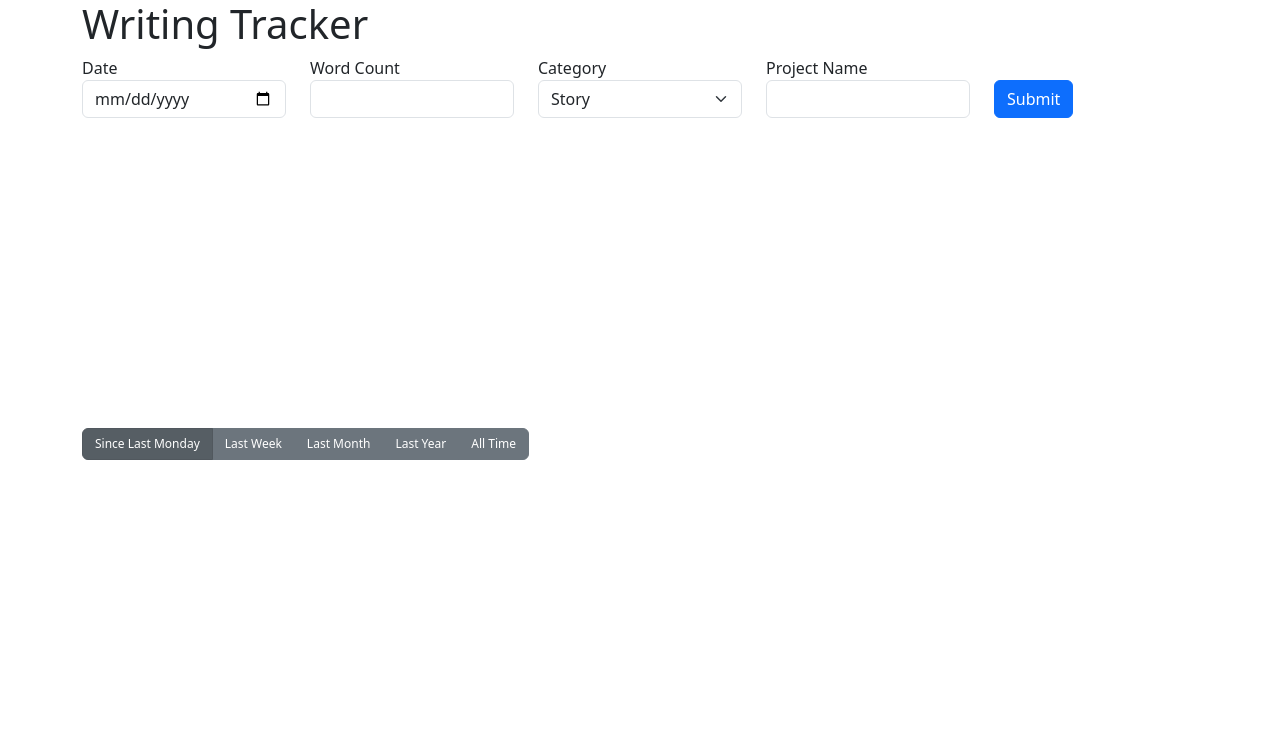
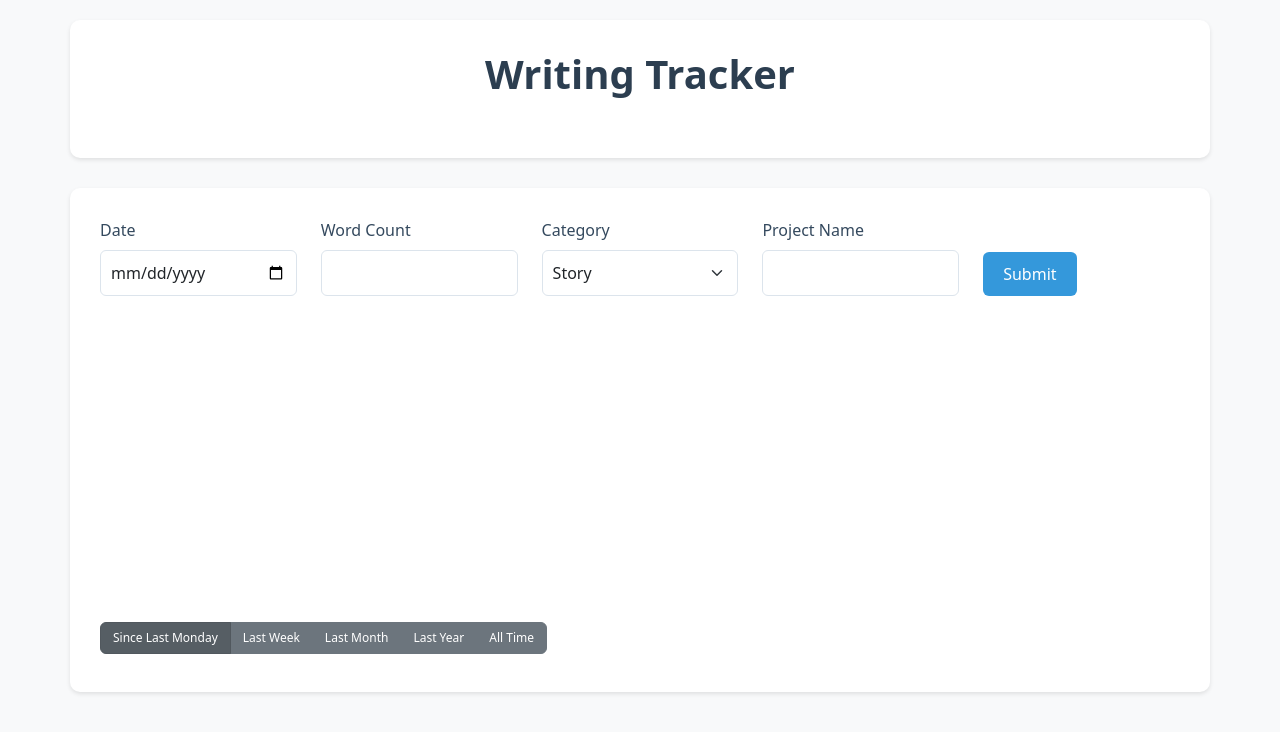
Before and after one commit to katieyang/Writing-Tracker, a website: page public/index.html in a window 1280 px wide. Drawn offline with nearby package versions, Linux system fonts and the light colour scheme; no server answers.

Commit message:
#9 adding some styling

```diff
--- a/public/css/styles.css
+++ b/public/css/styles.css
@@ -8,3 +8,58 @@
   font-size: 12px;
   text-align: center;
 }
+
+body {
+  background-color: #f8f9fa;
+  padding: 20px 0;
+}
+
+.container {
+  background-color: white;
+  padding: 30px;
+  border-radius: 10px;
+  box-shadow: 0 2px 4px rgba(0, 0, 0, 0.1);
+  margin-bottom: 30px;
+}
+
+h1 {
+  color: #2c3e50;
+  margin-bottom: 30px;
+  text-align: center;
+  font-weight: 600;
+}
+
+label {
+  color: #34495e;
+  font-weight: 500;
+  margin-bottom: 8px;
+}
+
+.form-control,
+.form-select {
+  border: 1px solid #dce4ec;
+  border-radius: 6px;
+  padding: 10px;
+  transition: border-color 0.2s ease;
+}
+
+.form-control:focus,
+.form-select:focus {
+  border-color: #3498db;
+  box-shadow: 0 0 0 0.2rem rgba(52, 152, 219, 0.25);
+}
+
+.btn-primary {
+  background-color: #3498db;
+  border: none;
+  padding: 10px 20px;
+  transition: background-color 0.2s ease;
+}
+
+.btn-primary:hover {
+  background-color: #2980b9;
+}
+
+.row {
+  margin-bottom: 20px;
+}
```
